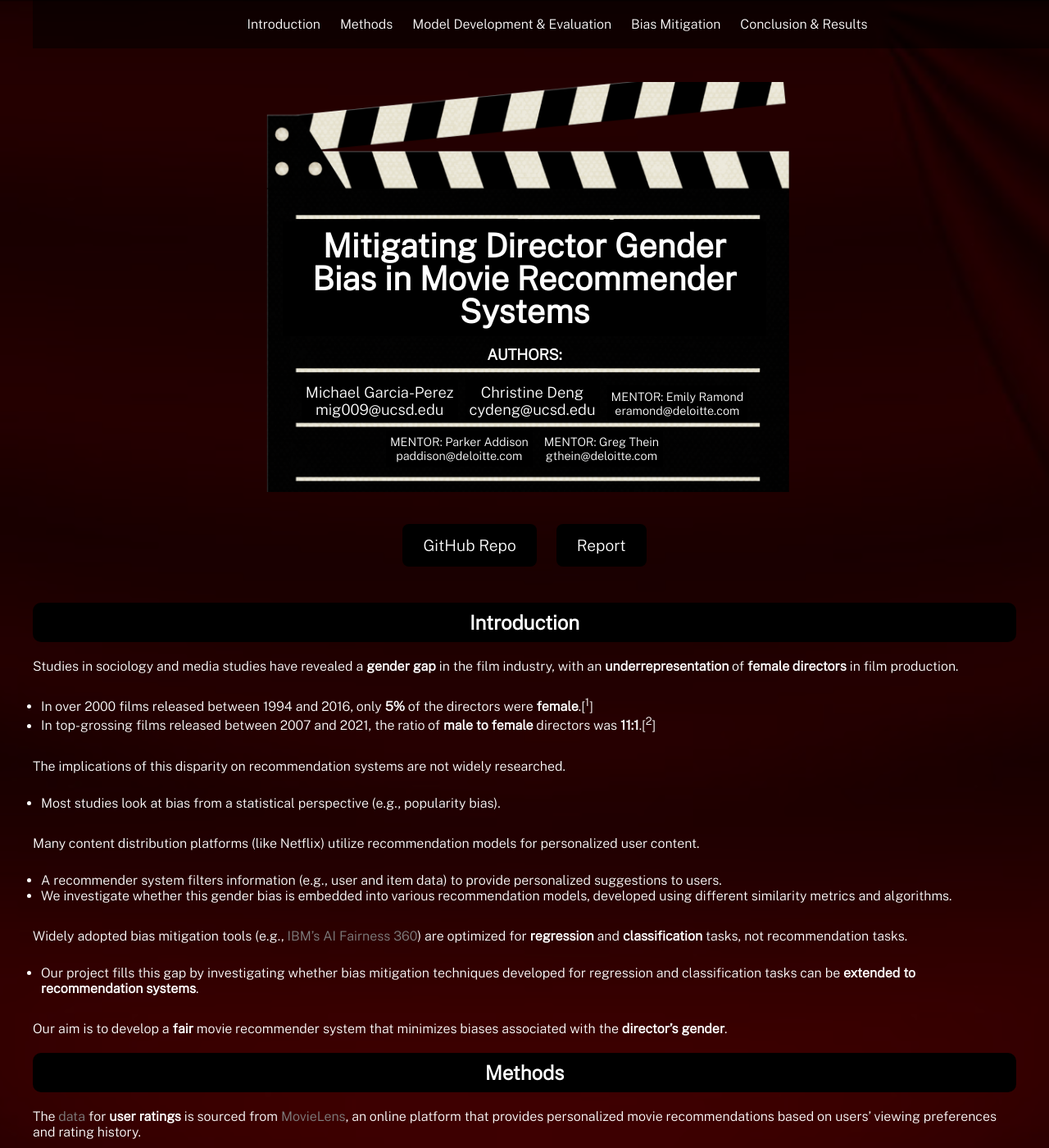
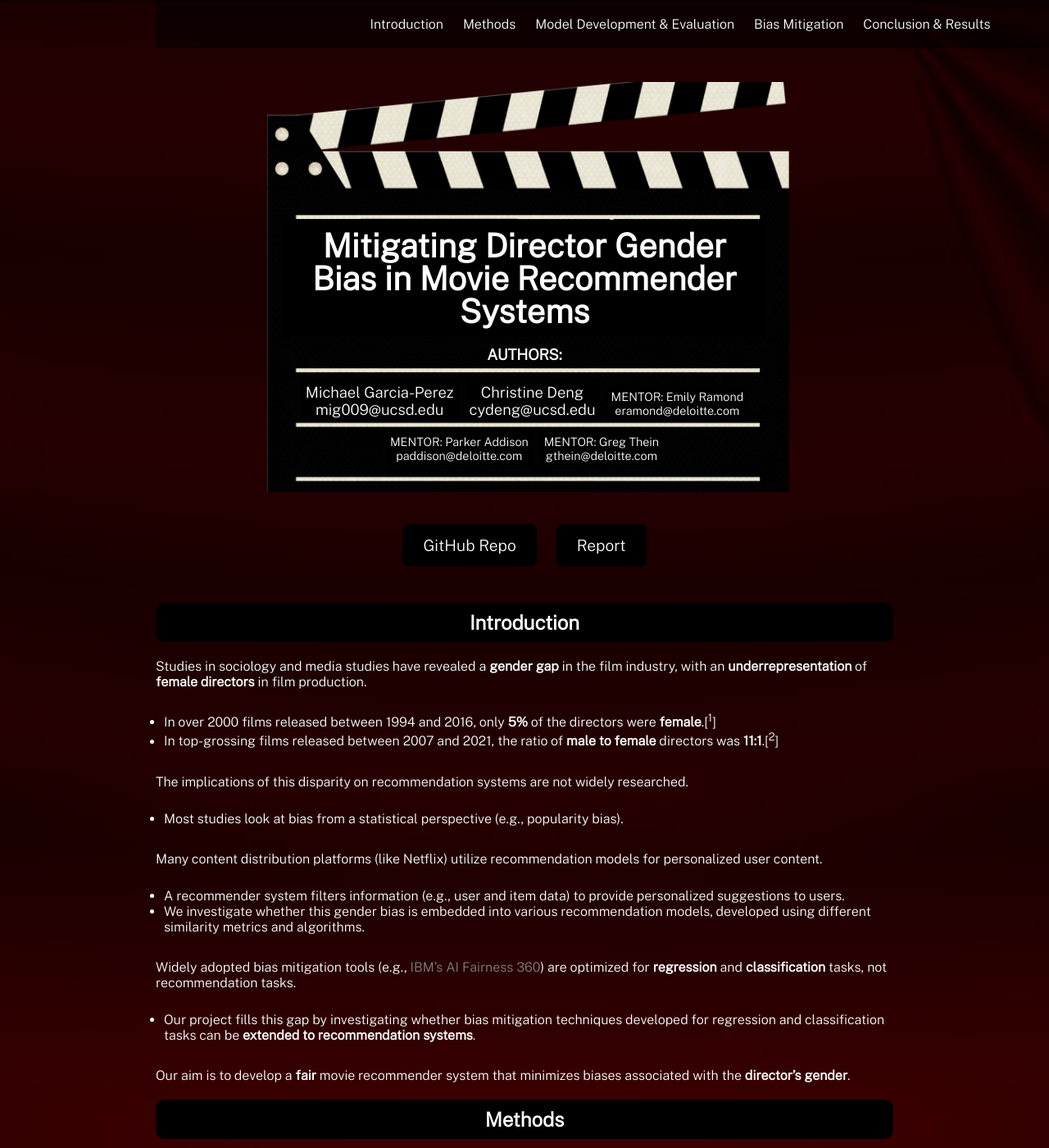
Before and after one commit to michael-garciaperez/DSC180A-Methodology-5, a Jekyll site: the page built from index.md, in a window 1280 px wide and 1400 px high. Shown: the whole window at 82% size. Built offline with Jekyll 4.4.1, drawn with Linux system fonts in a browser that asks for light colours.

Commit message:
Update style.scss

```diff
--- a/assets/css/style.scss
+++ b/assets/css/style.scss
@@ -10,7 +10,7 @@ body {
   font-family: 'Public Sans', sans-serif;
   color: white;
   margin: 0;
-  max-width: 1200px;
+  max-width: 900px;
   margin-left: auto;
   margin-right: auto;
 }
@@ -18,7 +18,7 @@ body {
 div.shell {
   display: block;
   width: 100%;
-  max-width: 1200px;
+  max-width: 900px;
   margin: 100px auto;
 }
 
```
